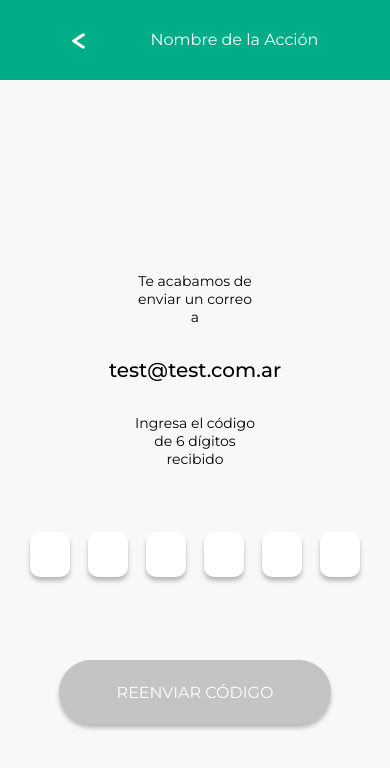
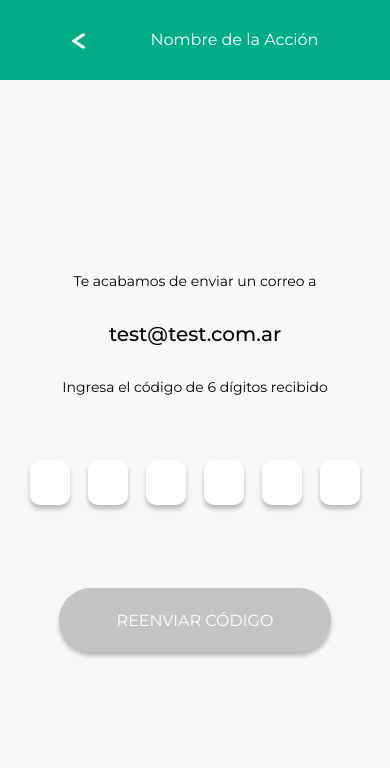
Before and after one commit to erikalad/youmarket, a React (Create React App) app: page /verification in a window 390 px wide. Shown: the top 768 px of the page. Built offline with nearby package versions, Linux system fonts and the light colour scheme.

Commit message:
codigo, links

```diff
--- a/src/contenedores/home/home.scss
+++ b/src/contenedores/home/home.scss
@@ -19,6 +19,11 @@
   display: flex;
   flex-direction: column;
   margin: 0% 30% 0% 30%;
+}
+
+.contenedor-cada-mov{
+  max-height: 20rem;
+  overflow-y: auto;
 }
 
 .mi-saldo {
@@ -128,6 +133,7 @@
 .contenedor-ultimos-mov {
   height: 25rem;
   padding: 1rem;
+
 }
 
 .carta-mov{
--- a/src/contenedores/home/index.jsx
+++ b/src/contenedores/home/index.jsx
@@ -9,6 +9,7 @@ import clock from "./../../imagenes/clock-rotate-left-solid 1.svg";
 import gift from "./../../imagenes/gift-solid 1.svg";
 import flechaArriba from "./../../imagenes/arrow-up-solid 1.svg";
 import flechaAbajo from "./../../imagenes/arrow-down-solid 1.svg";
+import { Link } from "react-router-dom";
 
 export default function Home() {
   return (
@@ -22,33 +23,37 @@ export default function Home() {
         <div className="mi-saldo">
           <div className="texto-home">Mi acción: </div>
           <div className="valor-home2">Nombre de acción</div>
-          <img src={flecha} className="valor-home2" alt='arrow'/>
+          <img src={flecha} className="valor-home2" alt="arrow" />
         </div>
       </div>
 
       <div className="contenedor-acciones">
         <div className="accion">Acciones</div>
         <div className="contenedor-iconos-acciones">
+          <Link to="/acredit">
+            <div className="caja-acciones">
+              <img className="icono-caja" src={tranfer} alt="cargar-saldo" />
+              <div className="contenedor-label">
+                <div className="label-caja">Cargar Saldo</div>
+              </div>
+            </div>
+          </Link>
+          <Link to="/awards">
           <div className="caja-acciones">
-            <img className="icono-caja" src={tranfer} alt='cargar-saldo'/>
-            <div className="contenedor-label">
-              <div className="label-caja">Cargar Saldo</div>
-            </div>
-          </div>
-          <div className="caja-acciones">
-            <img className="icono-caja" src={gift} alt='enviar-premio'/>
+            <img className="icono-caja" src={gift} alt="enviar-premio" />
             <div className="contenedor-label">
               <div className="label-caja">Enviar Premio</div>
             </div>
           </div>
+          </Link>
           <div className="caja-acciones">
-            <img className="icono-caja" src={clock} alt='movimientos'/>
+            <img className="icono-caja" src={clock} alt="movimientos" />
             <div className="contenedor-label">
               <div className="label-caja">Movimientos</div>
             </div>
           </div>
           <div className="caja-acciones">
-            <img className="icono-caja" src={setting} alt='ajustes'/>
+            <img className="icono-caja" src={setting} alt="ajustes" />
             <div className="contenedor-label">
               <div className="label-caja">Ajustes</div>
             </div>
@@ -62,7 +67,7 @@ export default function Home() {
           <div className="carta-mov">
             <div className="contenedor-flecha-saldo">
               <div className="contenedor-flecha">
-                <img src={flechaArriba} alt='up'/>
+                <img src={flechaArriba} alt="up" />
               </div>
               <div>Carga de Saldo</div>
             </div>
@@ -75,7 +80,7 @@ export default function Home() {
           <div className="carta-mov">
             <div className="contenedor-flecha-saldo">
               <div className="contenedor-flecha">
-                <img src={flechaAbajo} alt='down'/>
+                <img src={flechaAbajo} alt="down" />
               </div>
               <div>Envío de Premio</div>
             </div>
@@ -89,7 +94,7 @@ export default function Home() {
           <div className="carta-mov">
             <div className="contenedor-flecha-saldo">
               <div className="contenedor-flecha">
-                <img src={flechaAbajo} alt='down'/>
+                <img src={flechaAbajo} alt="down" />
               </div>
               <div>Envío de Premio</div>
             </div>
@@ -103,7 +108,7 @@ export default function Home() {
           <div className="carta-mov">
             <div className="contenedor-flecha-saldo">
               <div className="contenedor-flecha">
-                <img src={flechaAbajo} alt='down'/>
+                <img src={flechaAbajo} alt="down" />
               </div>
               <div>Envío de Premio</div>
             </div>
@@ -117,7 +122,7 @@ export default function Home() {
           <div className="carta-mov">
             <div className="contenedor-flecha-saldo">
               <div className="contenedor-flecha">
-                <img src={flechaArriba} alt='up'/>
+                <img src={flechaArriba} alt="up" />
               </div>
               <div>Carga de Saldo</div>
             </div>
--- a/src/contenedores/verification/index.jsx
+++ b/src/contenedores/verification/index.jsx
@@ -1,21 +1,59 @@
-import React from 'react'
-import './verification.scss'
+import React, { useState } from 'react';
+import './verification.scss';
+import { Link } from 'react-router-dom';
 
 export default function Verification() {
+  const [codes, setCodes] = useState(['', '', '', '', '', '']);
+  const [showContinueButton, setShowContinueButton] = useState(false);
+  const [error, setError] = useState(false);
+
+
+  const handleChange = (e, index) => {
+    const value = e.target.value;
+    if (/^\d*$/.test(value) && value.length <= 1) {
+      const newCodes = [...codes];
+      newCodes[index] = value;
+      setCodes(newCodes);
+      if (index < 5 && value !== '') {
+        document.getElementById(`codigo-${index + 1}`).focus();
+      } else if (index === 5 && value !== '') {
+        const enteredCode = newCodes.join('');
+        if (enteredCode === '239865') {
+          setShowContinueButton(true); // Mostrar el botón "Continuar"
+          setError(false)
+        } else {
+          setShowContinueButton(false); // Ocultar el botón "Continuar"
+          setError(true)
+        }
+      }
+    }
+  }
+
   return (
     <div className='contenedor-verification'>
       <div className='texto'>Te acabamos de enviar un correo a </div>
       <div className='mail'>test@test.com.ar</div>
       <div className='texto'>Ingresa el código de 6 dígitos recibido</div>
       <div className='contenedor-codigo'>
-          <input className='codigo'></input>
-          <input className='codigo'></input>
-          <input className='codigo'></input>
-          <input className='codigo'></input>
-          <input className='codigo'></input>
-          <input className='codigo'></input>
+        {codes.map((code, index) => (
+          <input
+            key={index}
+            id={`codigo-${index}`}
+            className='codigo'
+            type='text'
+            maxLength='1'
+            value={code}
+            onChange={(e) => handleChange(e, index)}
+          />
+        ))}
       </div>
-      <button className='boton-primario-disabled'>REENVIAR CÓDIGO</button>
+      {error && <div>Código incorrecto</div>}
+
+      {showContinueButton && (
+        <Link to='/home'><button className='boton-primario'>CONTINUAR</button></Link>
+      )}
+
+      <button className={error ? 'boton-primario' : 'boton-primario-disabled'}>REENVIAR CÓDIGO</button>
     </div>
   )
 }
--- a/src/contenedores/verification/verification.scss
+++ b/src/contenedores/verification/verification.scss
@@ -45,6 +45,8 @@ margin:1rem
 }
 
 .codigo{
+    text-align: center;
+    align-items: center;
 border:none;
 width: 2.5rem;
 height: 2.8125rem;
@@ -53,3 +55,15 @@ border-radius: 0.625rem;
 background: white;
 box-shadow: 0px 4px 4px 0px rgba(0, 0, 0, 0.25);
 }
+
+a{
+    text-decoration: none;
+}
+
+@media (max-width:1000px) {
+    .contenedor-verification {
+        display: flex;
+        flex-direction: column;
+        margin: 0rem !important
+      }
+  }
```
